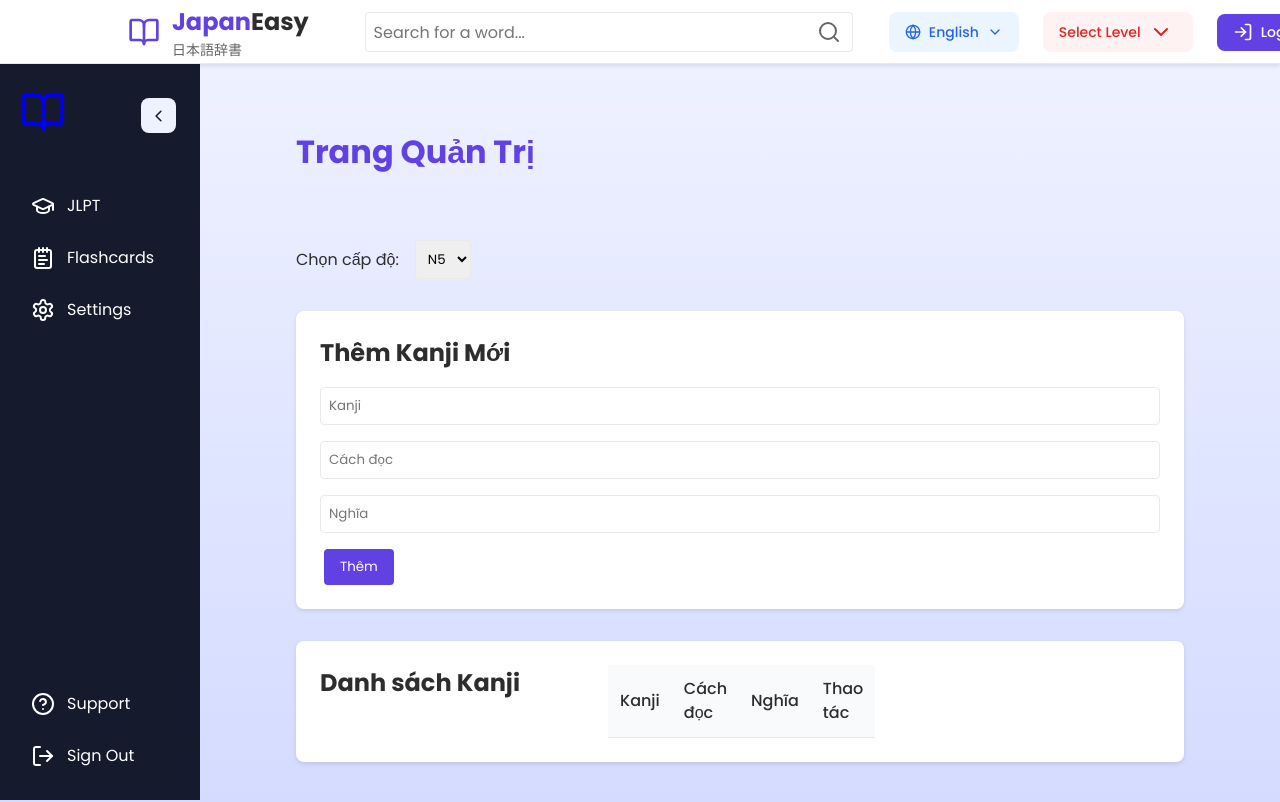
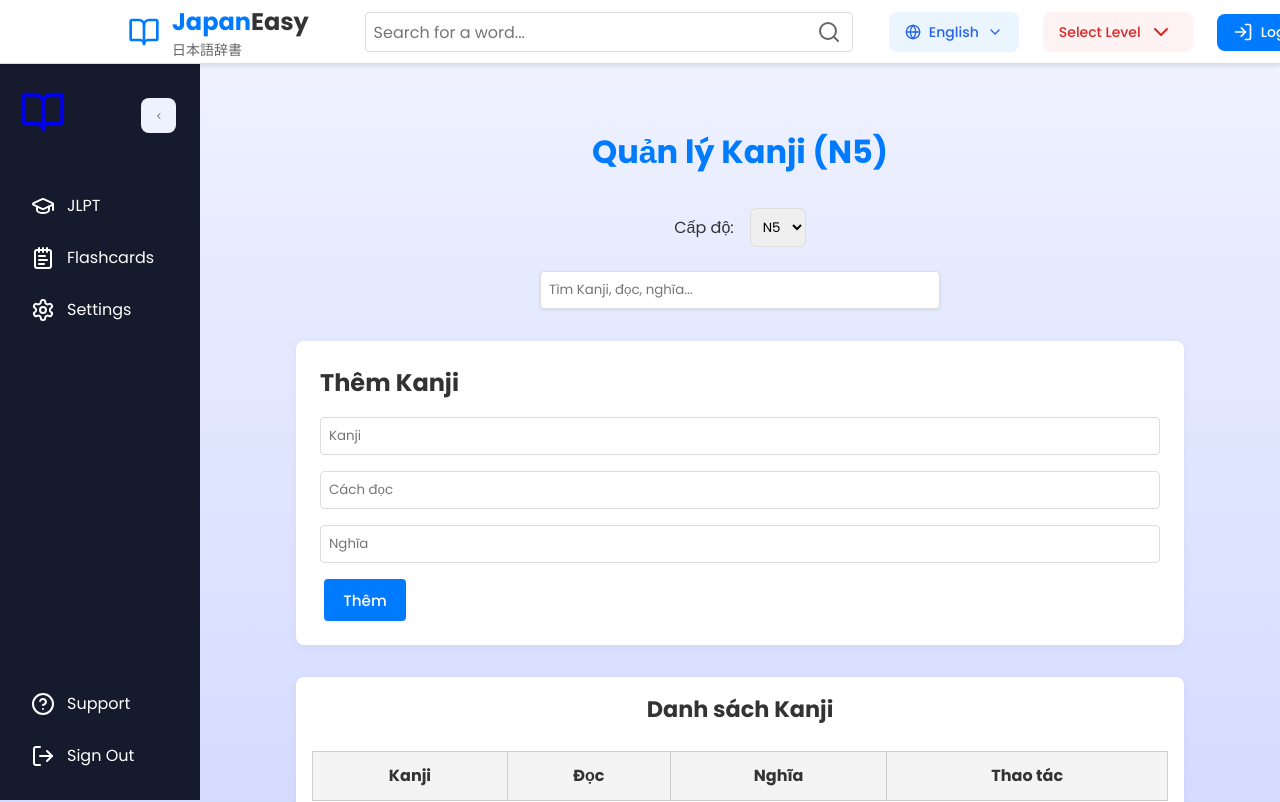
Before and after one commit to dodoododo/PBL3-Japanese-Dictionary, a React (Vite) app in the folder JapanEasyDict/: page /admin in a window 1280 px wide. Shown: the top 802 px of the page. Built offline with nearby package versions, Linux system fonts and the light colour scheme.

Commit message:
admin page updated, fix sidebar's bug and have user info when logged in

```diff
--- a/JapanEasyDict/src/components/AdminComponents/Admin.css
+++ b/JapanEasyDict/src/components/AdminComponents/Admin.css
@@ -1,34 +1,55 @@
+:root {
+  --primary-color: #007bff;
+  --border-color: #ddd;
+  --text-color: #333;
+  --background-light: #f9f9f9;
+  --error-color: #f44336;
+  --success-color: #28a745;
+}
+
 .admin-container {
   max-width: 1200px;
   margin: 0 auto;
   padding: 2rem;
 }
 
-.admin-container h1 {
+.admin-header h1 {
   text-align: center;
   color: var(--primary-color);
   margin-bottom: 2rem;
 }
 
 .level-selector {
-  margin-bottom: 2rem;
+  margin-bottom: 1.5rem;
   display: flex;
   align-items: center;
   gap: 1rem;
+  justify-content: center;
 }
 
 .level-selector select {
   padding: 0.5rem;
-  border-radius: 4px;
+  border-radius: 6px;
   border: 1px solid var(--border-color);
 }
 
+.admin-search-input {
+  width: 100%;
+  max-width: 400px;
+  margin: 0 auto 2rem auto;
+  display: block;
+  padding: 0.75rem;
+  border-radius: 6px;
+  border: 1px solid var(--border-color);
+  box-shadow: 0 1px 3px rgba(0, 0, 0, 0.1);
+}
+
 .add-kanji-form {
-  background: white;
+  background: #fff;
   padding: 1.5rem;
   border-radius: 8px;
   margin-bottom: 2rem;
-  box-shadow: 0 2px 4px rgba(0, 0, 0, 0.1);
+  box-shadow: 0 2px 8px rgba(0, 0, 0, 0.05);
 }
 
 .add-kanji-form h2 {
@@ -42,80 +63,97 @@
   margin-bottom: 1rem;
   border: 1px solid var(--border-color);
   border-radius: 4px;
+  box-sizing: border-box;
 }
 
 .add-kanji-form button {
   background: var(--primary-color);
-  color: white;
-  padding: 0.5rem 1rem;
+  color: #fff;
+  padding: 0.6rem 1.2rem;
   border: none;
   border-radius: 4px;
   cursor: pointer;
+  font-weight: 500;
 }
 
 .kanji-list {
-  background: white;
-  padding-top: 4rem;
-  padding: 1.5rem;
+  background-color: white;
+  padding: 1rem;
   border-radius: 8px;
-  box-shadow: 0 2px 4px rgba(0, 0, 0, 0.1);
+  box-shadow: 0 2px 8px rgba(0, 0, 0, 0.05);
 }
 
 .kanji-list h2 {
-  margin-bottom: 1rem;
-  color: var(--text-color);
+  font-size: 1.4rem;
+  font-weight: bold;
+  margin-bottom: 1.5rem;
+  text-align: center;
 }
 
-table {
+.kanji-list table {
   width: 100%;
   border-collapse: collapse;
 }
 
-th, td {
-  padding: 0.75rem;
-  text-align: left;
-  border-bottom: 1px solid var(--border-color);
+.kanji-display th,
+.kanji-display td {
+  border: 1px solid #ccc;
+  padding: 12px;
+  text-align: center;
+  font-size: 1rem;
 }
 
-th {
-  background: var(--background-light);
-  font-weight: 500;
+.kanji-display th {
+  background-color: #f4f4f4;
+  font-weight: bold;
 }
 
-tr:hover {
-  background: var(--background-light);
+.kanji-display tr:nth-child(even) {
+  background-color: #f9f9f9;
+}
+
+.kanji-display input {
+  width: 100%;
+  padding: 6px;
+  border-radius: 4px;
+  border: 1px solid var(--border-color);
 }
 
 button {
-  padding: 0.25rem 0.5rem;
+  padding: 0.4rem 0.8rem;
   margin: 0 0.25rem;
   border: none;
   border-radius: 4px;
   cursor: pointer;
-  transition: all 0.2s;
+  transition: background 0.2s;
+  font-size: 0.95rem;
 }
 
 button:hover {
   opacity: 0.9;
 }
 
-button[onClick*="Edit"] {
-  background: #4CAF50;
+button[onClick*="Edit"],
+button:has(> svg.edit) {
+  background: #17a2b8;
   color: white;
 }
 
-button[onClick*="Delete"] {
-  background: #f44336;
+button[onClick*="Delete"],
+button:has(> svg.trash) {
+  background: #dc3545;
   color: white;
 }
 
-button[onClick*="Update"] {
-  background: #2196F3;
+button[onClick*="Update"],
+button:has(> svg.save) {
+  background: #28a745;
   color: white;
 }
 
-button[onClick*="Cancel"] {
-  background: #9E9E9E;
+button[onClick*="Cancel"],
+button:has(> svg.cancel) {
+  background: #6c757d;
   color: white;
 }
 
@@ -128,11 +166,17 @@ input[type="text"] {
 
 .login-form {
   max-width: 400px;
-  margin: 0 auto;
+  margin: 80px auto;
   padding: 2rem;
-  background: white;
-  border-radius: 8px;
-  box-shadow: 0 2px 4px rgba(0, 0, 0, 0.1);
+  background: #fff;
+  border-radius: 10px;
+  box-shadow: 0 4px 10px rgba(0, 0, 0, 0.05);
+  text-align: center;
+}
+
+.login-form h2 {
+  margin-bottom: 1.5rem;
+  color: var(--primary-color);
 }
 
 .login-form input {
@@ -141,6 +185,7 @@ input[type="text"] {
   margin-bottom: 1rem;
   border: 1px solid var(--border-color);
   border-radius: 4px;
+  box-sizing: border-box;
 }
 
 .login-form button {
@@ -152,30 +197,35 @@ input[type="text"] {
   border-radius: 4px;
   cursor: pointer;
   font-size: 1rem;
+  transition: background 0.3s;
+}
+
+.login-form button:hover {
+  background: #0069d9;
 }
 
 .error-message {
-  color: #f44336;
+  color: var(--error-color);
   margin-bottom: 1rem;
-  text-align: center;
 }
 
-.admin-header {
-  display: flex;
-  justify-content: space-between;
-  align-items: center;
-  margin-bottom: 2rem;
+.toast {
+  position: fixed;
+  bottom: 20px;
+  left: 50%;
+  transform: translateX(-50%);
+  background: var(--primary-color);
+  color: white;
+  padding: 0.75rem 1.25rem;
+  border-radius: 6px;
+  box-shadow: 0 2px 10px rgba(0, 0, 0, 0.15);
+  animation: fadeInOut 2.5s ease-in-out;
+  font-weight: bold;
+  z-index: 1000;
 }
 
-.logout-button {
-  background: #f44336;
-  color: white;
-  padding: 0.5rem 1rem;
-  border: none;
-  border-radius: 4px;
-  cursor: pointer;
+@keyframes fadeInOut {
+  0% { opacity: 0; transform: translateY(30px) scale(0.95); }
+  10%, 90% { opacity: 1; transform: translateY(0) scale(1); }
+  100% { opacity: 0; transform: translateY(-20px) scale(0.95); }
 }
-
-.kanji-display {
-  padding-top: rem;
-}
--- a/JapanEasyDict/src/components/AdminComponents/AdminPage.jsx
+++ b/JapanEasyDict/src/components/AdminComponents/AdminPage.jsx
@@ -1,7 +1,6 @@
 import React, { useState, useEffect } from 'react';
-import { useNavigate } from 'react-router-dom';
 import { JLPT_DATA } from '../../data';
-import { isAuthenticated, login, logout } from '../../auth';
+import { isAuthenticated, login } from '../../auth';
 import './Admin.css';
 
 const AdminPage = () => {
@@ -13,20 +12,34 @@ const AdminPage = () => {
   const [selectedLevel, setSelectedLevel] = useState('N5');
   const [editingKanji, setEditingKanji] = useState(null);
   const [newKanji, setNewKanji] = useState({ kanji: '', reading: '', meaning: '' });
-  const navigate = useNavigate();
+  const [searchTerm, setSearchTerm] = useState('');
+  const [toast, setToast] = useState('');
 
   useEffect(() => {
-    const checkAuth = () => {
-      setIsLoggedIn(isAuthenticated());
-    };
-    checkAuth();
+    setIsLoggedIn(isAuthenticated());
   }, []);
 
   useEffect(() => {
-    if (isLoggedIn) {
-      loadKanjiList();
+    if (isLoggedIn) loadKanjiList();
+  }, [selectedLevel, isLoggedIn]);
+
+  const loadKanjiList = () => {
+    const saved = localStorage.getItem(`kanji_${selectedLevel}`);
+    if (saved) {
+      setKanjiList(JSON.parse(saved));
+    } else {
+      setKanjiList(JLPT_DATA[selectedLevel] || []);
     }
-  }, [selectedLevel, isLoggedIn]);
+  };
+
+  const saveKanjiList = (list) => {
+    localStorage.setItem(`kanji_${selectedLevel}`, JSON.stringify(list));
+  };
+
+  const showToast = (message) => {
+    setToast(message);
+    setTimeout(() => setToast(''), 2500);
+  };
 
   const handleLogin = (e) => {
     e.preventDefault();
@@ -38,23 +51,14 @@ const AdminPage = () => {
     }
   };
 
-  const handleLogout = () => {
-    logout();
-    setIsLoggedIn(false);
-    setEmail('');
-    setPassword('');
-  };
-
-  const loadKanjiList = () => {
-    setKanjiList(JLPT_DATA[selectedLevel] || []);
-  };
-
   const handleAddKanji = () => {
     if (!newKanji.kanji || !newKanji.reading || !newKanji.meaning) return;
 
     const updatedList = [...kanjiList, newKanji];
     setKanjiList(updatedList);
+    saveKanjiList(updatedList);
     setNewKanji({ kanji: '', reading: '', meaning: '' });
+    showToast('✅ Thêm Kanji thành công!');
   };
 
   const handleEditKanji = (index) => {
@@ -63,43 +67,56 @@ const AdminPage = () => {
 
   const handleUpdateKanji = () => {
     if (!editingKanji) return;
-
     const updatedList = [...kanjiList];
     updatedList[editingKanji.index] = {
       kanji: editingKanji.kanji,
       reading: editingKanji.reading,
-      meaning: editingKanji.meaning
+      meaning: editingKanji.meaning,
     };
-
     setKanjiList(updatedList);
+    saveKanjiList(updatedList);
     setEditingKanji(null);
+    showToast('✏️ Đã cập nhật Kanji!');
   };
 
   const handleDeleteKanji = (index) => {
     const updatedList = kanjiList.filter((_, i) => i !== index);
     setKanjiList(updatedList);
+    saveKanjiList(updatedList);
+    showToast('🗑️ Đã xóa Kanji!');
   };
+
+  const filteredKanji = kanjiList.filter((item) =>
+    item.kanji.includes(searchTerm) ||
+    item.reading.toLowerCase().includes(searchTerm.toLowerCase()) ||
+    item.meaning.toLowerCase().includes(searchTerm.toLowerCase())
+  );
 
   return (
     <div className="admin-container">
       <div className="admin-header">
-        <h1>Trang Quản Trị</h1>
+        <h1>Quản lý Kanji ({selectedLevel})</h1>
       </div>
 
       <div className="level-selector">
-        <label>Chọn cấp độ:</label>
-        <select
-          value={selectedLevel}
-          onChange={(e) => setSelectedLevel(e.target.value)}
-        >
-          {['N5', 'N4', 'N3', 'N2', 'N1'].map(level => (
+        <label>Cấp độ:</label>
+        <select value={selectedLevel} onChange={(e) => setSelectedLevel(e.target.value)}>
+          {['N5', 'N4', 'N3', 'N2', 'N1'].map((level) => (
             <option key={level} value={level}>{level}</option>
           ))}
         </select>
       </div>
 
+      <input
+        type="text"
+        className="admin-search-input"
+        placeholder="Tìm Kanji, đọc, nghĩa..."
+        value={searchTerm}
+        onChange={(e) => setSearchTerm(e.target.value)}
+      />
+
       <div className="add-kanji-form">
-        <h2>Thêm Kanji Mới</h2>
+        <h2>Thêm Kanji</h2>
         <input
           type="text"
           placeholder="Kanji"
@@ -127,34 +144,19 @@ const AdminPage = () => {
           <thead>
             <tr>
               <th>Kanji</th>
-              <th>Cách đọc</th>
+              <th>Đọc</th>
               <th>Nghĩa</th>
               <th>Thao tác</th>
             </tr>
           </thead>
           <tbody>
-            {kanjiList.map((item, index) => (
+            {filteredKanji.map((item, index) => (
               <tr key={index}>
                 {editingKanji?.index === index ? (
                   <>
-                    <td>
-                      <input
-                        value={editingKanji.kanji}
-                        onChange={(e) => setEditingKanji({ ...editingKanji, kanji: e.target.value })}
-                      />
-                    </td>
-                    <td>
-                      <input
-                        value={editingKanji.reading}
-                        onChange={(e) => setEditingKanji({ ...editingKanji, reading: e.target.value })}
-                      />
-                    </td>
-                    <td>
-                      <input
-                        value={editingKanji.meaning}
-                        onChange={(e) => setEditingKanji({ ...editingKanji, meaning: e.target.value })}
-                      />
-                    </td>
+                    <td><input value={editingKanji.kanji} onChange={(e) => setEditingKanji({ ...editingKanji, kanji: e.target.value })} /></td>
+                    <td><input value={editingKanji.reading} onChange={(e) => setEditingKanji({ ...editingKanji, reading: e.target.value })} /></td>
+                    <td><input value={editingKanji.meaning} onChange={(e) => setEditingKanji({ ...editingKanji, meaning: e.target.value })} /></td>
                     <td>
                       <button onClick={handleUpdateKanji}>Lưu</button>
                       <button onClick={() => setEditingKanji(null)}>Hủy</button>
@@ -176,6 +178,8 @@ const AdminPage = () => {
           </tbody>
         </table>
       </div>
+
+      {toast && <div className="toast">{toast}</div>}
     </div>
   );
 };
--- a/JapanEasyDict/src/components/JLPTComponents/JLPT.css
+++ b/JapanEasyDict/src/components/JLPTComponents/JLPT.css
@@ -101,7 +101,7 @@
   margin: 0 auto;
 }
 
-.kanji-list {
+.kanji-list-pagination {
   display: grid;
   grid-template-columns: repeat(auto-fill, minmax(200px, 1fr));
   gap: 1.5rem;
--- a/JapanEasyDict/src/components/JLPTComponents/KanjiList.jsx
+++ b/JapanEasyDict/src/components/JLPTComponents/KanjiList.jsx
@@ -65,7 +65,7 @@ const KanjiList = () => {
     <div className="kanji-list-container">
       <h1 className="jlpt-title">JLPT {normalizedLevel} - Danh sách Kanji</h1>
 
-      <div className="kanji-list">
+      <div className="kanji-list-pagination">
         {currentKanji.map((kanji, index) => (
           <div key={index} className="kanji-item">
             <div className="kanji-character">{kanji.kanji}</div>
--- a/JapanEasyDict/src/components/SideBarComponents/SideBar.css
+++ b/JapanEasyDict/src/components/SideBarComponents/SideBar.css
@@ -22,6 +22,7 @@ body {
 }
 .sidebar.collapsed {
   width: 83px;
+  pointer-events: none;
 }
 .sidebar .sidebar-header {
   display: flex;
@@ -40,6 +41,7 @@ body {
 
 .header-logo {
   left: 20px;
+  pointer-events: auto;
 }
 
 
@@ -58,6 +60,7 @@ body {
   justify-content: center;
   border-radius: 8px;
   transition: 0.4s ease;
+  pointer-events: auto;
 }
 .sidebar.collapsed .sidebar-header .sidebar-toggler {
   transform: translate(-4px, 65px);
@@ -202,6 +205,7 @@ body {
   }
 
   .sidebar:not(.collapsed) {
+    pointer-events: auto;
     left: 0;
   }
 
@@ -217,3 +221,11 @@ body {
     z-index: 1001;
   }
 }
+
+.chevron-icon {
+  transition: transform 1s ease;
+}
+
+.chevron-icon.rotate {
+  transform: rotate(180deg);
+}
--- a/JapanEasyDict/src/components/SideBarComponents/SideBar.jsx
+++ b/JapanEasyDict/src/components/SideBarComponents/SideBar.jsx
@@ -67,8 +67,8 @@ const Sidebar = ({ onToggle }) => {
           <a href="#" className="header-logo">
             <BookOpen size={46} />
           </a>
-            <button className="sidebar-toggler" onClick={toggleSidebar}>
-            <ChevronLeft />
+          <button className="sidebar-toggler" onClick={toggleSidebar}>
+            <ChevronLeft size={10000} className={`chevron-icon ${isCollapsed ? 'rotate' : ''}`} />
           </button>
         </header>
 
--- a/JapanEasyDict/src/index.css
+++ b/JapanEasyDict/src/index.css
@@ -1,3 +1,5 @@
+@import url('https://fonts.googleapis.com/css2?family=Roboto&display=swap');
+
 :root {
   --primary-color: #5F41E4;
   --primary-hover: #4320df;
@@ -10,7 +12,7 @@
 body {
   margin: 0;
   padding: 0;
-  font-family: 'Inter', -apple-system, BlinkMacSystemFont, sans-serif;
+  font-family: 'Roboto', -apple-system, BlinkMacSystemFont, sans-serif;
   color: var(--text-color);
   line-height: 1.5;
 }
```
Also changed, not shown: JapanEasyDict/src/components/HeaderComponents/Header.css (+96 -0 lines), JapanEasyDict/src/components/HeaderComponents/Header.jsx (+23 -8 lines), JapanEasyDict/public/Pictures/DangThienBinh.jpg (added).
